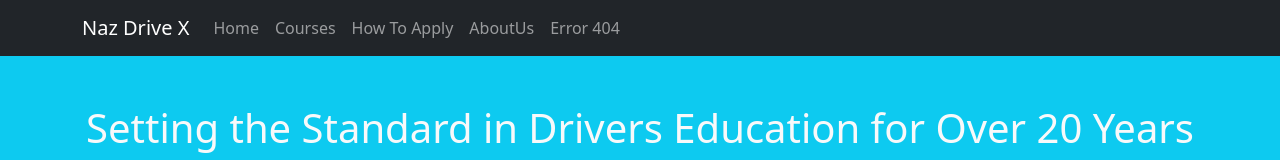
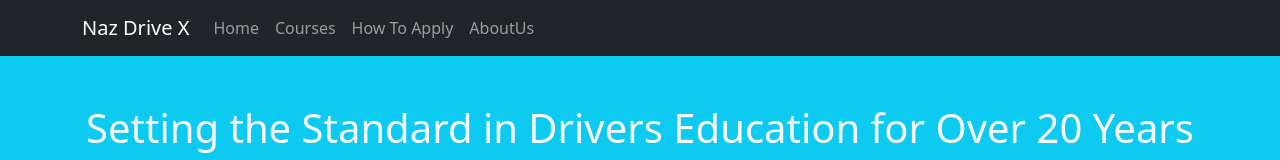
Before and after one commit to Naz365/driving-school, a React (Create React App) app: page / in a window 1280 px wide. Shown: the top 160 px of the page. Built offline with nearby package versions, Linux system fonts and the light colour scheme.

Commit message:
done almost ar cheng kotbo nah vai sure ok

```diff
--- a/src/App.js
+++ b/src/App.js
@@ -26,7 +26,7 @@ function App() {
       <Nav.Link as={Link}  to={"/courses"}>Courses</Nav.Link>
       <Nav.Link as={Link}  to={"/apply"}>How To Apply</Nav.Link>
       <Nav.Link as={Link}  to={"/about-us"}>AboutUs</Nav.Link>
-      <Nav.Link as={Link}  to={"*"}>Error 404</Nav.Link>
+
     </Nav>
     </Container>
   </Navbar>
```
